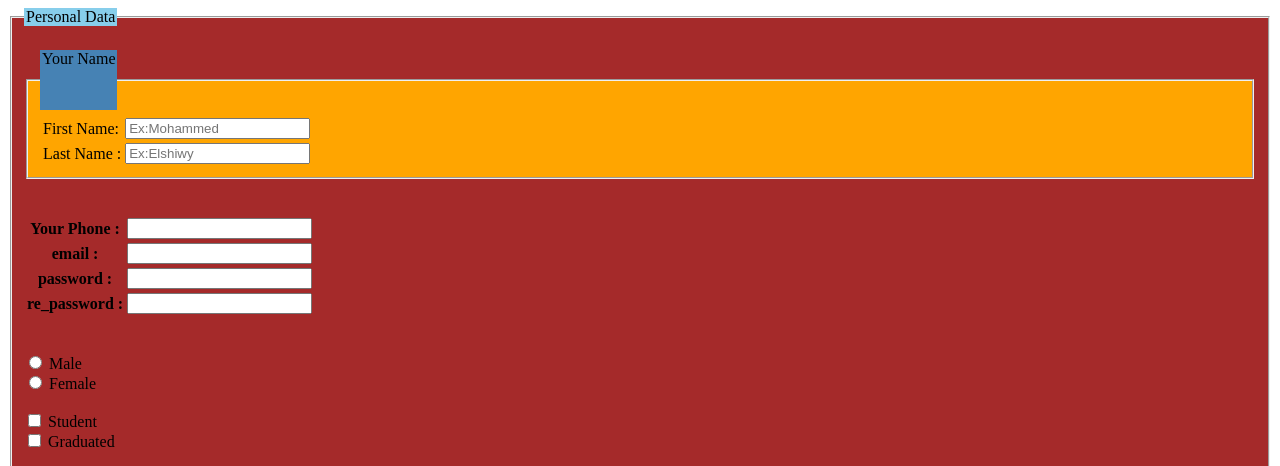
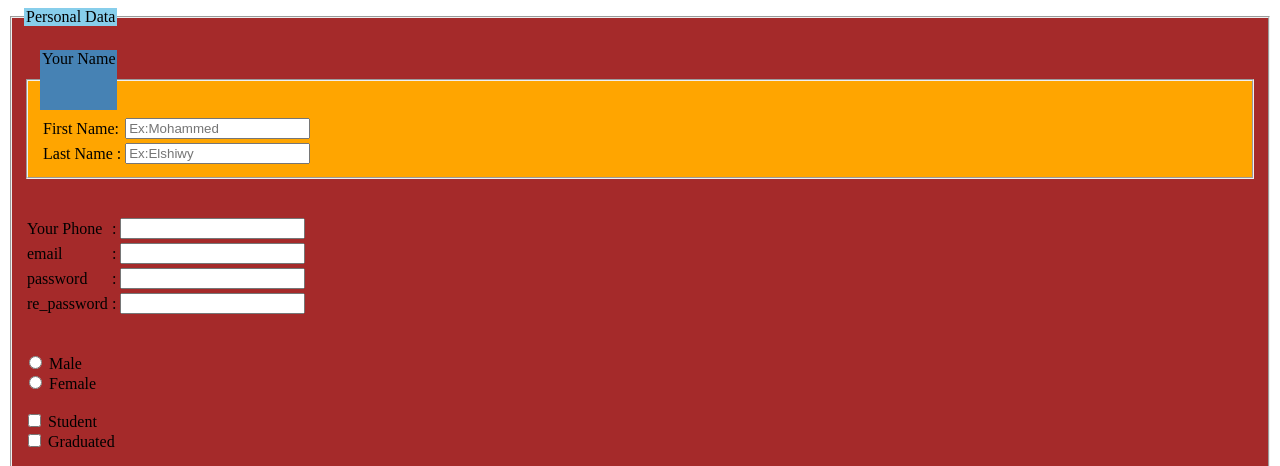
Before and after one commit to MohmmedElshiwy/-assignment-2, a plain HTML site: page index.html in a window 1280 px wide. Shown: the top 466 px of the page. Drawn offline with Linux system fonts and the light colour scheme.

Commit message:
Update index.html

```diff
--- a/index.html
+++ b/index.html
@@ -3,7 +3,7 @@
 
 <head>
     <meta charset="UTF-8">
-    <meta name="viewport" content="width=device-width, initial-scale=1.0">
+    <meta name="viewport" content="widtd=device-widtd, initial-scale=1.0">
     <title>Document</title>
 </head>
 
@@ -34,33 +34,37 @@
 
         </fieldset>
         <br><br>
-        <form action="./pages/handel.html" method="get">
+        <form action="./pages/handel.html" metdod="post">
 
             <table>
 
                 <tr>
-                    <th>
-                        <label for="phone">Your Phone :</label>
-                    </th>
-                    <th><input type="text" name="phone" id="phone"></th>
+                    <td>
+                        <label for="phone">Your Phone </label>
+                    </td>
+                    <td>:</td>
+                    <td><input type="text" name="phone" id="phone"></td>
                 </tr>
                 <tr>
-                    <th>
-                        <label for="email">email :</label>
-                    </th>
-                    <th><input type="email" name="email" id="email"></th>
+                    <td>
+                        <label for="email">email </label>
+                    </td>
+                    <td>:</td>
+                    <td><input type="email" name="email" id="email"></td>
                 </tr>
                 <tr>
-                    <th>
-                        <label for="password">password :</label>
-                    </th>
-                    <th><input type="password" name="password" id="password"></th>
+                    <td>
+                        <label for="password">password </label>
+                    </td>
+                    <td>:</td>
+                    <td><input type="password" name="password" id="password"></td>
                 </tr>
                 <tr>
-                    <th>
-                        <label for="re_password">re_password : </label>
-                    </th>
-                    <th><input type="password" name="re_password" id="re_password"></th>
+                    <td>
+                        <label for="re_password">re_password  </label>
+                    </td>
+                    <td>:</td>
+                    <td><input type="password" name="re_password" id="re_password"></td>
                 </tr>
             </table>
             <br><br>
```
